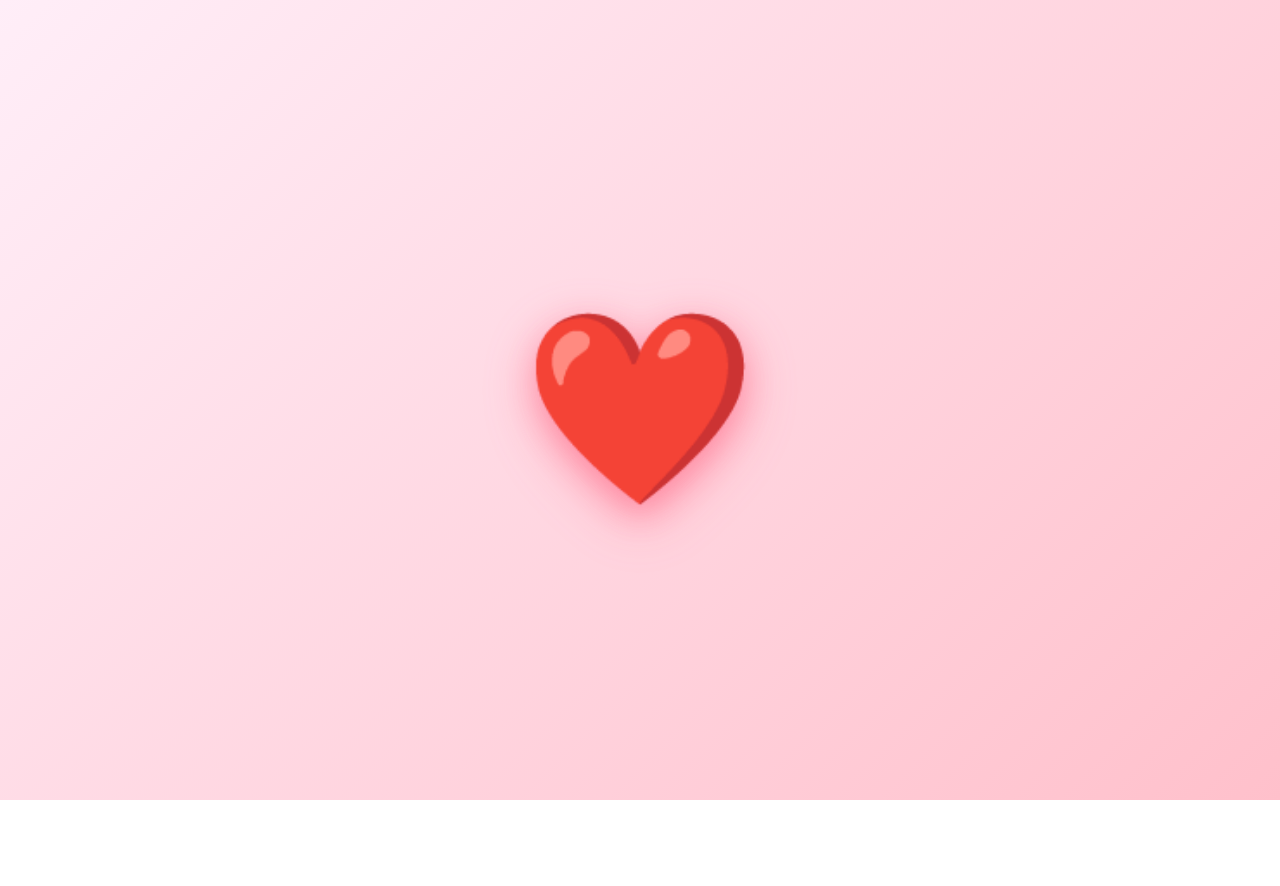
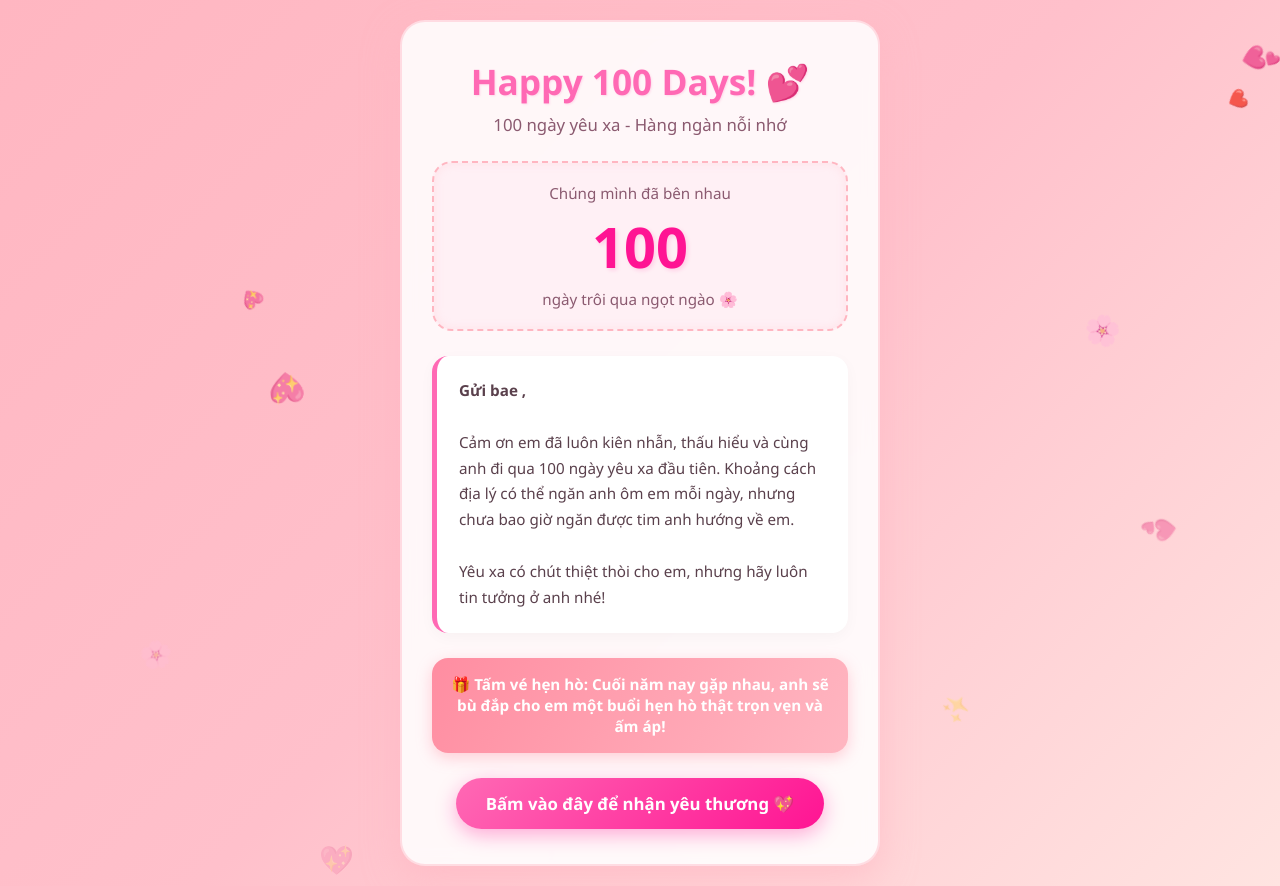
Before and after one commit to michaelhuynh769999-tech/love-story, a plain HTML site: page index.html in a window 1280 px wide. Before the commit the page ends 800 px from the top, so only its background shows below. Drawn offline with Linux system fonts and the light colour scheme.

Commit message:
index.html

```diff
--- a/index.html
+++ b/index.html
@@ -3,60 +3,202 @@
 <head>
     <meta charset="UTF-8">
     <meta name="viewport" content="width=device-width, initial-scale=1.0">
-    <title>Điều bất ngờ dành cho em... ❤️</title>
+    <title>Happy 100 Days Together ❤️</title>
     <style>
-        * { box-sizing: border-box; }
-        body, html { margin: 0; padding: 0; width: 100%; height: 100%; overflow: hidden; background: linear-gradient(135deg, #ffeef8 0%, #ffc0cb 100%); font-family: 'Segoe UI', Roboto, sans-serif; display: flex; justify-content: center; align-items: center; color: #fff; }
-        #countdown { font-size: 160px; font-weight: 800; color: #ff4d6d; text-shadow: 0 10px 25px rgba(255, 77, 109, 0.3); transition: all 0.4s cubic-bezier(0.175, 0.885, 0.32, 1.275); }
-        #love-screen { display: none; text-align: center; padding: 20px; max-width: 90%; }
-        .heart { font-size: 160px; display: inline-block; color: #ff4d6d; animation: beat 0.8s infinite alternate cubic-bezier(0.25, 0.8, 0.25, 1); filter: drop-shadow(0 12px 20px rgba(255, 77, 109, 0.4)); }
-        h1 { font-size: 38px; margin-top: 25px; margin-bottom: 15px; color: #ff4d6d; text-shadow: 0 2px 4px rgba(255, 255, 255, 0.8); animation: fadeInUp 1.2s ease-in-out forwards; opacity: 0; }
-        p { font-size: 22px; color: #6c757d; font-weight: 600; line-height: 1.5; animation: fadeInUp 1.8s ease-in-out forwards; opacity: 0; }
-        @keyframes beat { to { transform: scale(1.18); } }
-        @keyframes fadeInUp {
-            from { opacity: 0; transform: translateY(30px); }
-            to { opacity: 1; transform: translateY(0); }
+        * {
+            margin: 0;
+            padding: 0;
+            box-sizing: border-box;
+            font-family: 'Segoe UI', Tahoma, Geneva, Verdana, sans-serif;
+        }
+
+        body {
+            /* Phông nền hồng ngọt ngào chuyển màu mượt mà */
+            background: linear-gradient(135deg, #ffb6c1 0%, #ffc0cb 50%, #ffe4e1 100%);
+            min-height: 100vh;
+            display: flex;
+            justify-content: center;
+            align-items: center;
+            color: #4a4a4a;
+            overflow-x: hidden;
+            padding: 20px;
+        }
+
+        .container {
+            background: rgba(255, 255, 255, 0.88);
+            backdrop-filter: blur(8px);
+            padding: 35px 30px;
+            border-radius: 25px;
+            box-shadow: 0 12px 35px rgba(255, 182, 193, 0.6);
+            text-align: center;
+            max-width: 480px;
+            width: 100%;
+            position: relative;
+            z-index: 10;
+            border: 2px solid rgba(255, 192, 203, 0.5);
+        }
+
+        h1 {
+            color: #ff69b4;
+            margin-bottom: 8px;
+            font-size: 2.2em;
+            text-shadow: 1px 1px 2px rgba(255, 105, 180, 0.2);
+        }
+
+        p.subtitle {
+            font-size: 1.05em;
+            color: #8b5a70;
+            margin-bottom: 25px;
+            font-weight: 500;
+        }
+
+        .counter-box {
+            background: #fff0f5;
+            border: 2px dashed #ffb6c1;
+            border-radius: 20px;
+            padding: 20px;
+            margin-bottom: 25px;
+            box-shadow: inset 0 0 10px rgba(255, 192, 203, 0.3);
+        }
+
+        .counter-title {
+            color: #8b5a70;
+            font-size: 0.95em;
+        }
+
+        .days {
+            font-size: 3.5em;
+            font-weight: bold;
+            color: #ff1493;
+            margin: 5px 0;
+            text-shadow: 2px 2px 4px rgba(255, 20, 147, 0.15);
+        }
+
+        .message-box {
+            text-align: left;
+            line-height: 1.7;
+            color: #5a404c;
+            background: #ffffff;
+            padding: 22px;
+            border-radius: 16px;
+            border-left: 5px solid #ff69b4;
+            margin-bottom: 25px;
+            font-size: 0.95em;
+            box-shadow: 0 4px 15px rgba(0,0,0,0.03);
+        }
+
+        .promise-card {
+            background: linear-gradient(120deg, #ff8da1 0%, #ffb6c1 100%);
+            color: white;
+            padding: 16px;
+            border-radius: 16px;
+            margin-bottom: 25px;
+            font-weight: 600;
+            font-size: 0.95em;
+            box-shadow: 0 5px 15px rgba(255, 141, 161, 0.4);
+            line-height: 1.4;
+        }
+
+        .heart-btn {
+            background: linear-gradient(135deg, #ff69b4, #ff1493);
+            color: white;
+            border: none;
+            padding: 14px 30px;
+            font-size: 1.05em;
+            font-weight: bold;
+            border-radius: 30px;
+            cursor: pointer;
+            transition: all 0.3s ease;
+            box-shadow: 0 6px 20px rgba(255, 20, 147, 0.35);
+        }
+
+        .heart-btn:hover {
+            transform: translateY(-2px) scale(1.03);
+            box-shadow: 0 8px 25px rgba(255, 20, 147, 0.45);
+        }
+
+        .heart-btn:active {
+            transform: translateY(1px);
+        }
+
+        /* Hiệu ứng bong bóng trái tim rơi */
+        .heart-bg {
+            position: fixed;
+            top: -10vh;
+            font-size: 1.5rem;
+            color: #ff69b4;
+            user-select: none;
+            pointer-events: none;
+            animation: fall linear forwards;
+            z-index: 1;
+        }
+
+        @keyframes fall {
+            0% {
+                transform: translateY(0) rotate(0deg);
+                opacity: 1;
+            }
+            100% {
+                transform: translateY(115vh) rotate(360deg);
+                opacity: 0.2;
+            }
         }
     </style>
 </head>
 <body>
 
-    <div id="countdown">3</div>
+    <div class="container">
+        <h1>Happy 100 Days! 💕</h1>
+        <p class="subtitle">100 ngày yêu xa - Hàng ngàn nỗi nhớ</p>
 
-    <div id="love-screen">
-        <div class="heart">❤️</div>
-        <h1>CÔNG CHÚA ƠI</h1>
-        <p>LÀM VK CỦA CK NHÉ<br>CK YÊU VK NHIỀU LẮM</p>
+        <div class="counter-box">
+            <div class="counter-title">Chúng mình đã bên nhau</div>
+            <div class="days" id="day-counter">100</div>
+            <div class="counter-title">ngày trôi qua ngọt ngào 🌸</div>
+        </div>
+
+        <div class="message-box">
+            <p><strong>Gửi bae ,</strong></p><br>
+            <p>Cảm ơn em đã luôn kiên nhẫn, thấu hiểu và cùng anh đi qua 100 ngày yêu xa đầu tiên. Khoảng cách địa lý có thể ngăn anh ôm em mỗi ngày, nhưng chưa bao giờ ngăn được tim anh hướng về em.</p><br>
+            <p>Yêu xa có chút thiệt thòi cho em, nhưng hãy luôn tin tưởng ở anh nhé!</p>
+        </div>
+
+        <div class="promise-card">
+            🎁 <strong>Tấm vé hẹn hò:</strong> Cuối năm nay gặp nhau, anh sẽ bù đắp cho em một buổi hẹn hò thật trọn vẹn và ấm áp!
+        </div>
+
+        <button class="heart-btn" onclick="sendLove()">Bấm vào đây để nhận yêu thương 💖</button>
     </div>
 
     <script>
-        let count = 3;
-        const countDiv = document.getElementById('countdown');
-        const loveScreen = document.getElementById('love-screen');
+        // Tạo hiệu ứng tim rơi liên tục
+        function createHeart() {
+            const heart = document.createElement('div');
+            heart.classList.add('heart-bg');
 
-        const timer = setInterval(() => {
-            count--;
-            if (count > 0) {
-                countDiv.style.transform = "scale(0.3)";
-                setTimeout(() => {
-                    countDiv.innerText = count;
-                    countDiv.style.transform = "scale(1)";
-                }, 150);
-            } else if (count === 0) {
-                countDiv.style.transform = "scale(0.3)";
-                setTimeout(() => {
-                    countDiv.innerHTML = '<div class="heart">❤️</div>';
-                    countDiv.style.transform = "scale(1)";
-                }, 150);
-            } else {
-                clearInterval(timer);
-                countDiv.style.opacity = '0';
-                setTimeout(() => {
-                    countDiv.style.display = 'none';
-                    loveScreen.style.display = 'block';
-                }, 200);
+            // Random biểu tượng tim
+            const hearts = ['🌸', '💖', '💕', '💗', '❤️', '✨'];
+            heart.innerHTML = hearts[Math.floor(Math.random() * hearts.length)];
+
+            heart.style.left = Math.random() * 100 + 'vw';
+            heart.style.animationDuration = Math.random() * 3 + 3 + 's';
+            heart.style.fontSize = Math.random() * 18 + 12 + 'px';
+            document.body.appendChild(heart);
+
+            setTimeout(() => {
+                heart.remove();
+            }, 6000);
+        }
+
+        setInterval(createHeart, 350);
+
+        // Nút bấm phát nổ trái tim
+        function sendLove() {
+            for(let i = 0; i < 35; i++) {
+                setTimeout(createHeart, i * 40);
             }
-        }, 1300);
+            alert("Anh yêu em rất nhiều! Chờ ngày gặp em vào cuối năm nhé 💕");
+        }
     </script>
 </body>
 </html>
```
